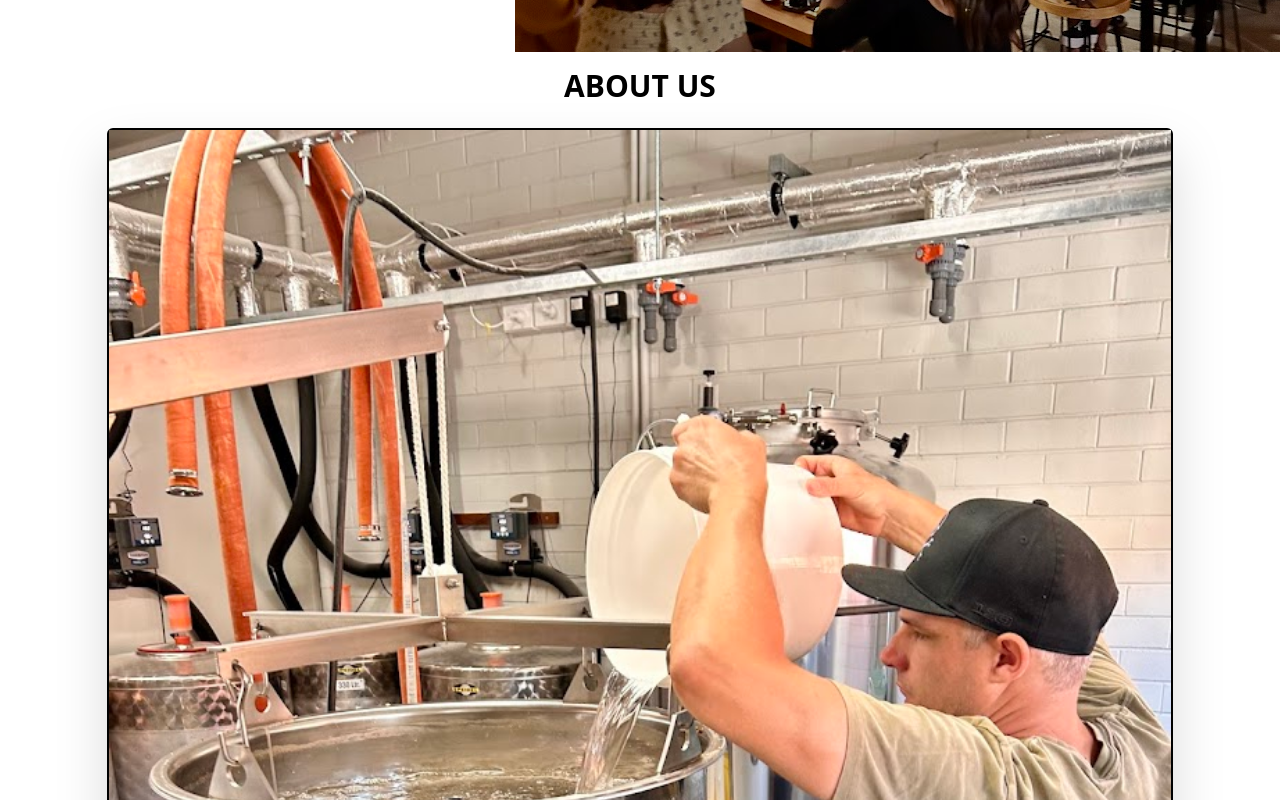
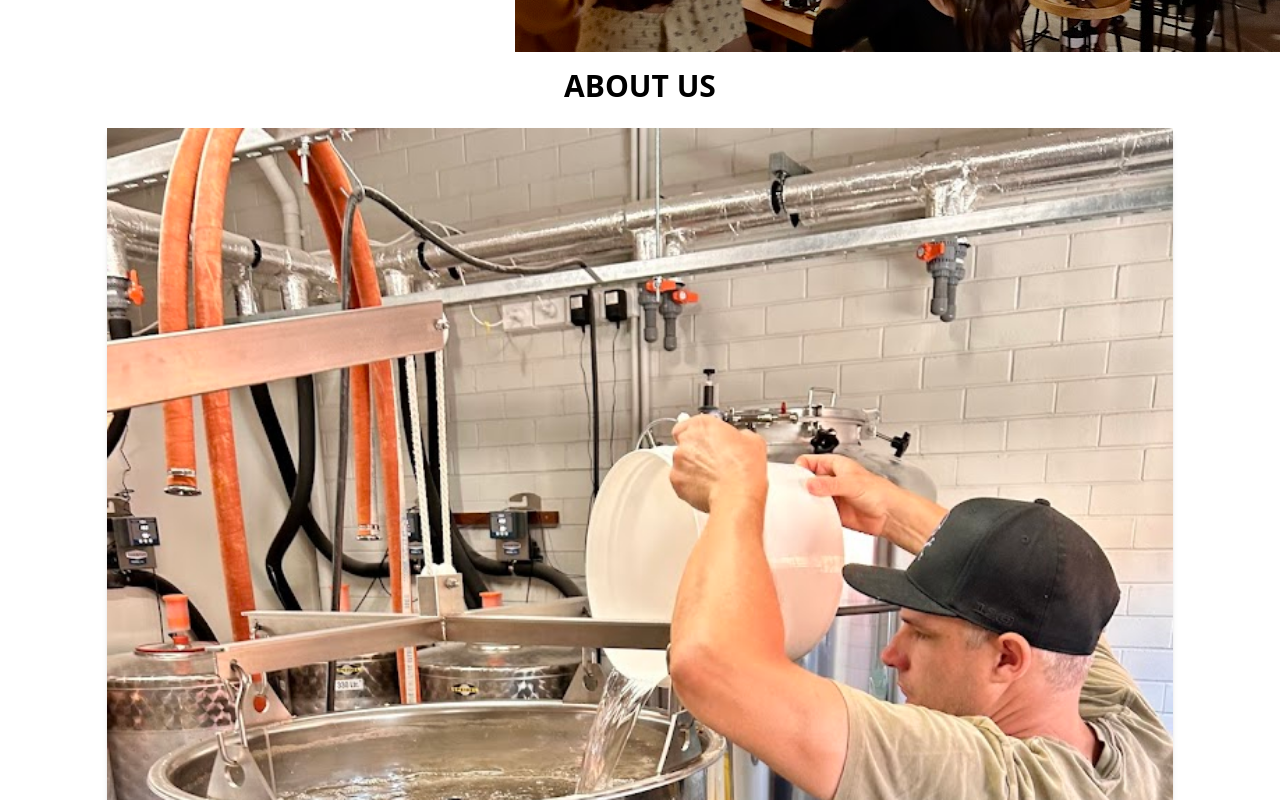
Before and after one commit to LemonTheSour/brewgarage, a Next.js app: page /about in a window 1280 px wide. Shown: the part 780-1580 px from the top of the page. Built offline with nearby package versions, Linux system fonts and the light colour scheme.

Commit message:
restyled about cards

```diff
--- a/components/aboutcard.tsx
+++ b/components/aboutcard.tsx
@@ -14,7 +14,7 @@ export default function AboutCard({
   body,
 }: AboutCardProps) {
   return (
-    <div className="border-black border-2 rounded-md drop-shadow-2xl mb-6">
+    <div className="rounded-md shadow-md mb-6">
       <Image src={img} alt={imgAlt} width={2000} height={100} />
       <div className="font-bold text-3xl p-2">{title}</div>
       <div className="p-2">{body}</div>
```
